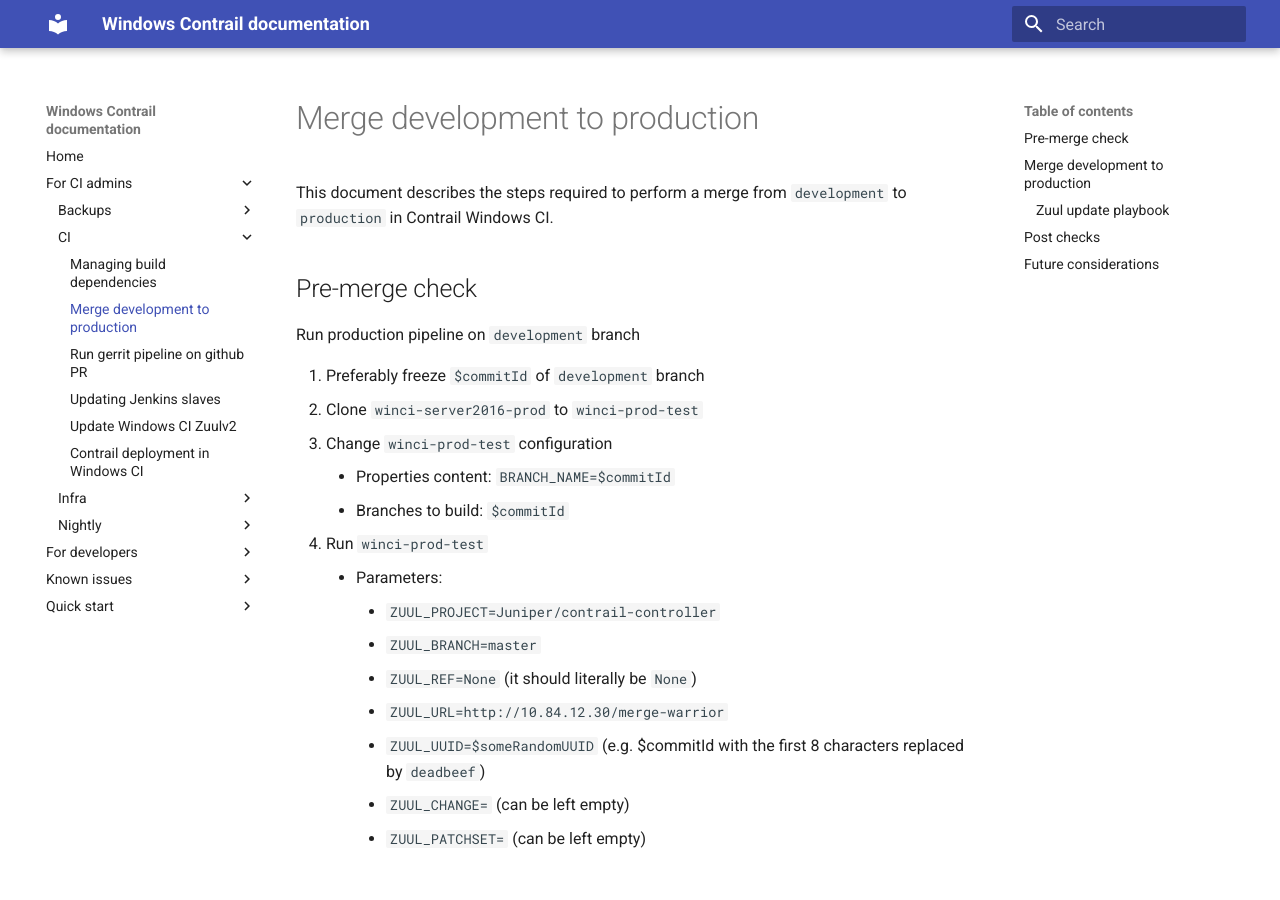
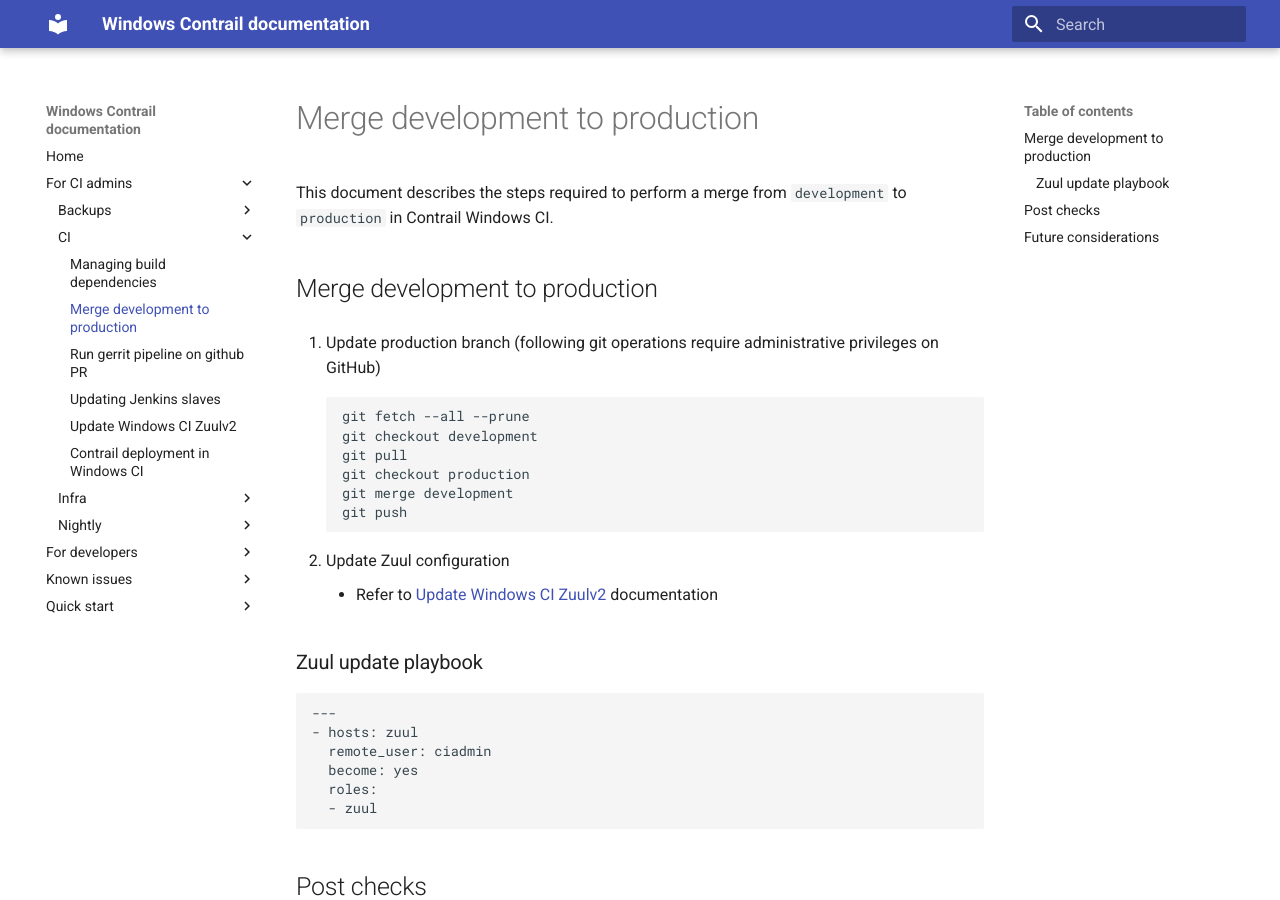
Before and after one commit to piotr-szuberski/contrail-windows-docs, an MkDocs documentation site: the page built from doc/For CI admins/CI/Merge_development_to_production.md, in a window 1280 px wide and 900 px high. Built offline with MkDocs 1.6.1 and Material for MkDocs 9.7.7, drawn with Linux system fonts in a browser that asks for light colours.

Commit message:
Update doc "merge development to production" (#78)

```diff
--- a/doc/For CI admins/CI/Merge_development_to_production.md
+++ b/doc/For CI admins/CI/Merge_development_to_production.md
@@ -1,25 +1,6 @@
 # Merge development to production
 
 This document describes the steps required to perform a merge from `development` to `production` in Contrail Windows CI.
-
-## Pre-merge check
-
-Run production pipeline on `development` branch
-
-1. Preferably freeze `$commitId` of `development` branch
-2. Clone `winci-server2016-prod` to `winci-prod-test`
-3. Change `winci-prod-test` configuration
-    - Properties content: `BRANCH_NAME=$commitId`
-    - Branches to build: `$commitId`
-4. Run `winci-prod-test`
-    - Parameters:
-        - `ZUUL_PROJECT=Juniper/contrail-controller`
-        - `ZUUL_BRANCH=master`
-        - `ZUUL_REF=None` (it should literally be `None`)
-        - `ZUUL_URL=http://10.84.12.30/merge-warrior`
-        - `ZUUL_UUID=$someRandomUUID` (e.g. $commitId with the first 8 characters replaced by `deadbeef`)
-        - `ZUUL_CHANGE=` (can be left empty)
-        - `ZUUL_PATCHSET=` (can be left empty)
 
 ## Merge development to production
 
@@ -64,4 +45,4 @@
 - Slave VM templates creation and promotion
 - Builder/tester deployment
 
-[update-zuulv2]: https://github.com/Juniper/contrail-windows-docs/blob/master/doc/ci_admin_guide/Update_Zuul.md
+[update-zuulv2]: https://juniper.github.io/contrail-windows-docs/For%20CI%20admins/CI/Update_Zuul/
```
